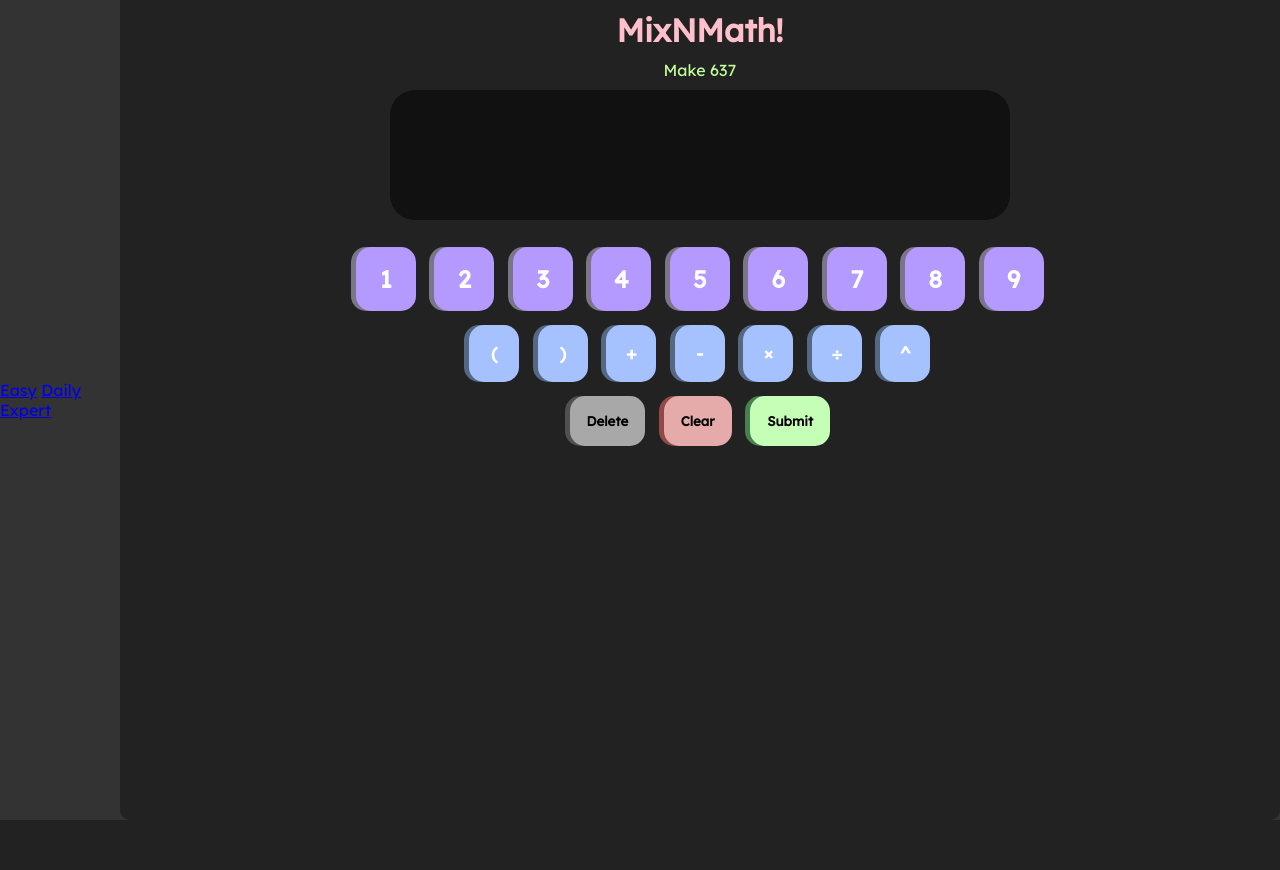
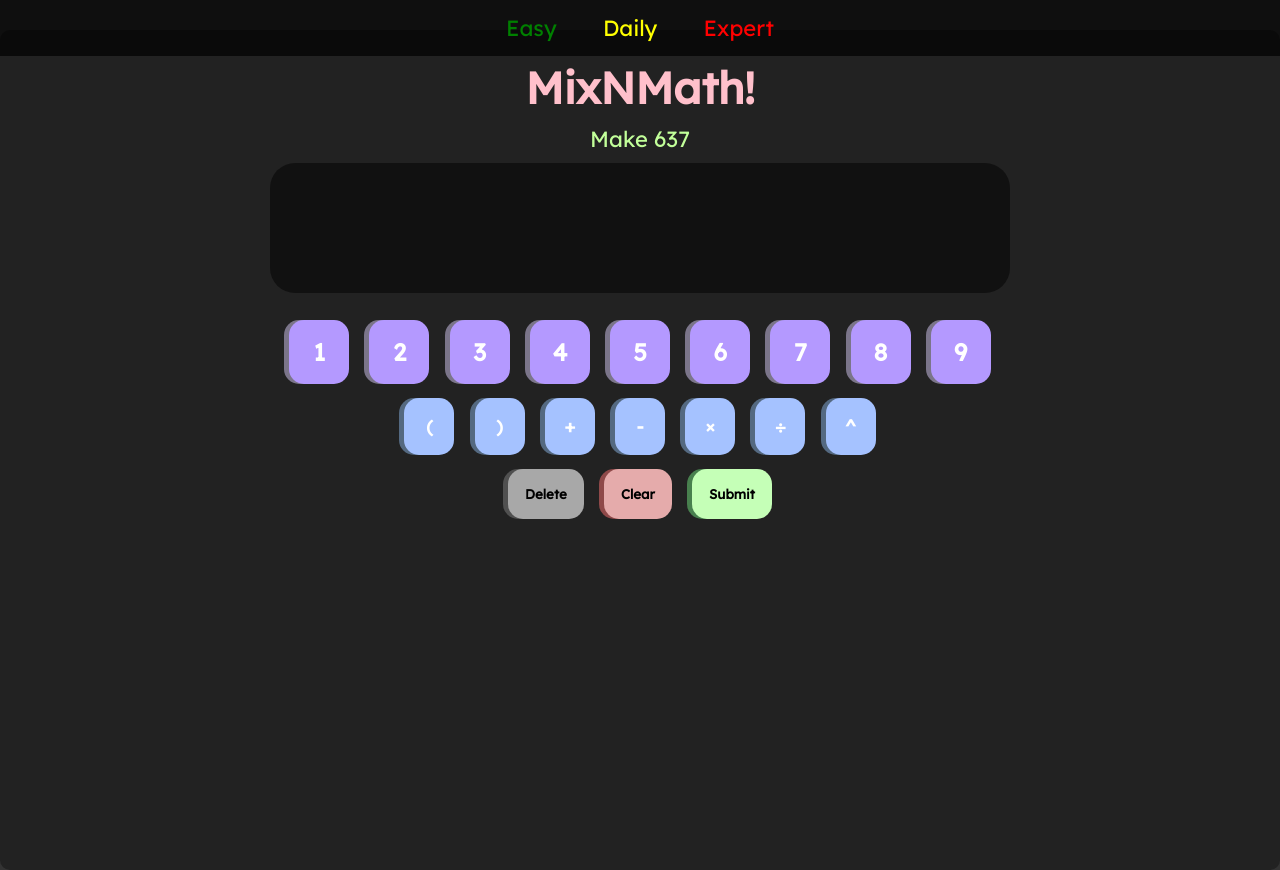
Before and after one commit to nrccstat/MixNMath, a PHP site: page / in a window 1280 px wide. Before the commit the page ends 820 px from the top, so only its background shows below. Run offline with PHP 8.4, Linux system fonts and the light colour scheme; some libraries are stand-ins or nearby versions.

Commit message:
Narasimha - updated a lot of styling

```diff
--- a/styles.css
+++ b/styles.css
@@ -139,3 +139,52 @@
     font-size: large;
     filter: drop-shadow(-5px 0px 0px #546981);
 }
+
+body {
+    font-family: 'Lexend';
+    font-size: 22px;
+    margin: 0;
+    padding: 0;
+}
+.navbar {
+    background-color: rgba(0, 0, 0, 0.7);
+    width: 100%;
+    text-align: center;
+    position: fixed;
+    top: 0;
+    z-index: 9999;
+}
+.navbar a {
+    color: white;
+    padding: 14px 20px;
+    text-decoration: none;
+    display: inline-block;
+    font-family: 'Lexend';
+}
+.navbar a#easy {
+    color: green;
+}
+.navbar a#easy:hover {
+    background-color: green;
+    color: black;
+}
+.navbar a#daily {
+    color: yellow;
+}
+.navbar a#daily:hover {
+    background-color: yellow;
+    color: black;
+}
+.navbar a#expert {
+    color: red;
+}
+
+.navbar a#expert:hover,
+
+.navbar a#expert:active {
+    background-color: red;
+    color: white;
+}
+.game-container {
+    margin-top: 100px;
+}
```
